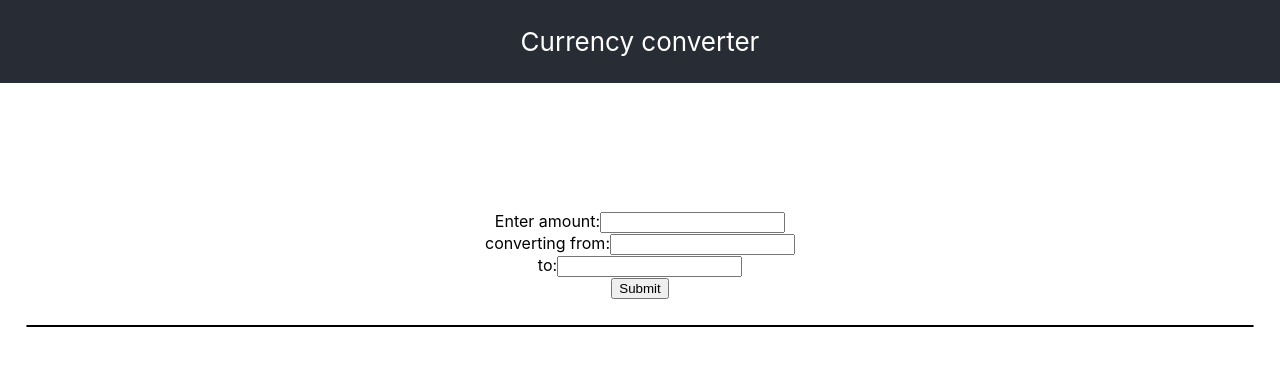
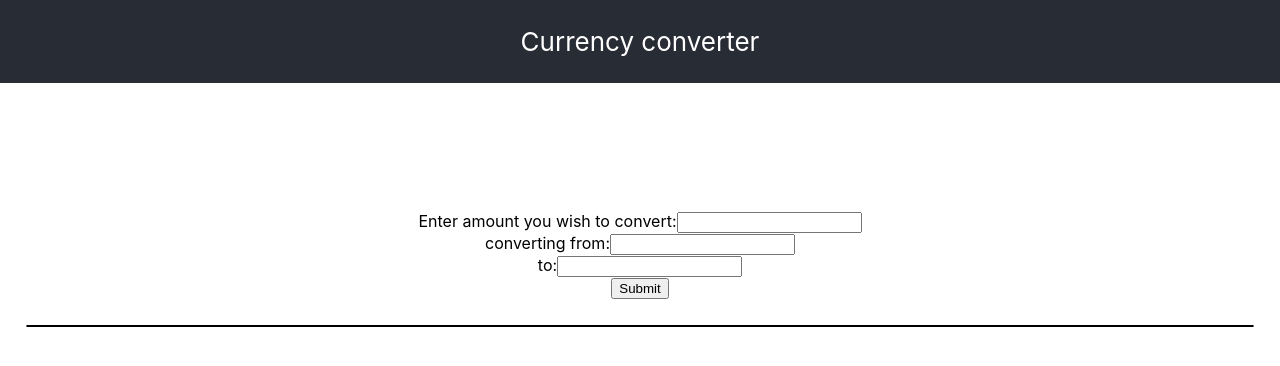
Before and after one commit to sarar0/Currency-App, a React (Create React App) app: page / in a window 1280 px wide. Shown: the top 366 px of the page. Built offline with nearby package versions, Linux system fonts and the light colour scheme; no server answers.

Commit message:
Update Form.js

```diff
--- a/src/components/Form.js
+++ b/src/components/Form.js
@@ -37,7 +37,7 @@ class Form extends React.Component {
           <div className="Input-form">
             <form onSubmit={this.handleSubmit}>
               <label>
-                Enter amount:
+                Enter amount you wish to convert:
                 <input type="text" name="amount" value={this.state.amount} onChange={this.handleChange} />
                 <br />
                 converting from:
```
